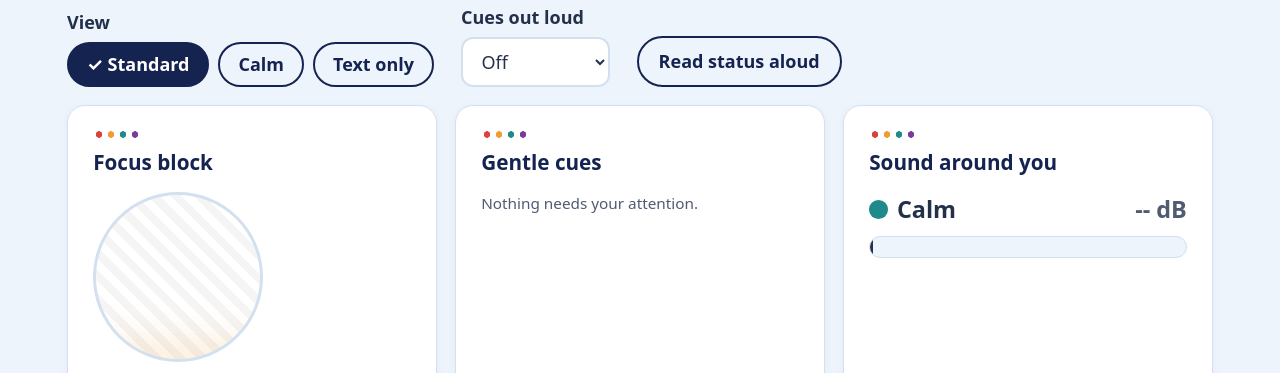
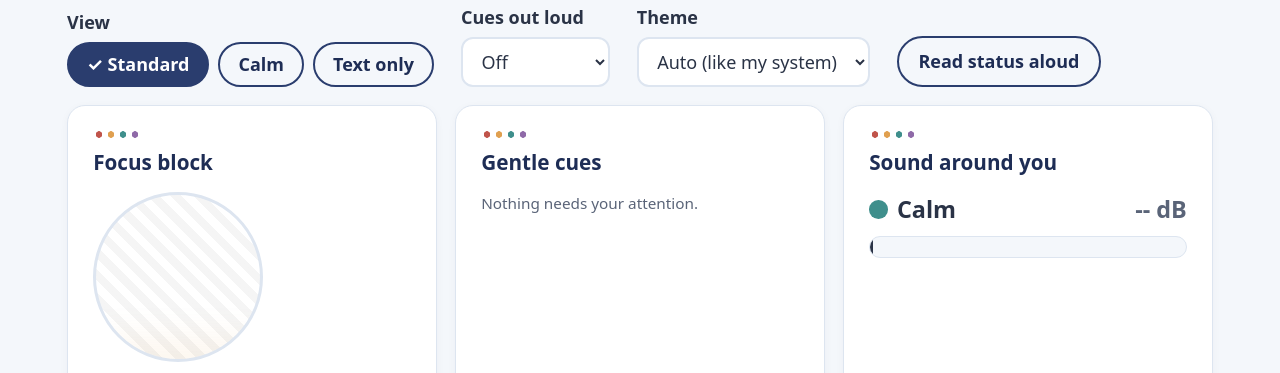
Before and after one commit to Sara-Timoteo/companheiro-foco, a plain HTML site: page dashboard/static/index.html in a window 1280 px wide. Shown: the part 75-448 px from the top of the page. Drawn offline with Linux system fonts and the light colour scheme; no server answers.

Commit message:
Softer palette and light/dark/auto theme picker

```diff
--- a/dashboard/static/app.js
+++ b/dashboard/static/app.js
@@ -296,11 +296,13 @@ saveRecord();
 
 // view and sound preferences (only how the page looks, kept in this browser)
 const PREFS_KEY = "focus-companion.prefs";
-let prefs = { view: "standard", sound: "off" };
+let prefs = { view: "standard", sound: "off", theme: "auto" };
 try { prefs = { ...prefs, ...JSON.parse(localStorage.getItem(PREFS_KEY)) }; } catch { /* defaults */ }
 
 function applyPrefs() {
   document.body.dataset.view = prefs.view;
+  document.documentElement.dataset.theme = prefs.theme;
+  $("theme").value = prefs.theme;
   const radio = document.querySelector(`input[name="view"][value="${prefs.view}"]`);
   if (radio) radio.checked = true;
   $("sound").value = prefs.sound;
@@ -314,6 +316,7 @@ $("sound").addEventListener("change", (e) => {
   if (prefs.sound === "chime") chime("transition");
   if (prefs.sound === "voice") speak("Cues will be read aloud.");
 });
+$("theme").addEventListener("change", (e) => { prefs.theme = e.target.value; applyPrefs(); drawSpark(); });
 $("btn-read").addEventListener("click", () => speak(statusText()));
 applyPrefs();
 
--- a/dashboard/static/index.html
+++ b/dashboard/static/index.html
@@ -33,6 +33,14 @@
         <option value="off">Off</option>
         <option value="chime">Soft chime</option>
         <option value="voice">Read aloud</option>
+      </select>
+    </div>
+    <div class="field">
+      <label for="theme">Theme</label>
+      <select id="theme">
+        <option value="auto">Auto (like my system)</option>
+        <option value="light">Light</option>
+        <option value="dark">Dark</option>
       </select>
     </div>
     <button type="button" id="btn-read">Read status aloud</button>
--- a/dashboard/static/style.css
+++ b/dashboard/static/style.css
@@ -1,16 +1,25 @@
 :root {
-  /* navy + four dot colours (red, orange, teal, purple) */
-  --bg: #edf4fc; --card: #ffffff; --text: #23304a; --heading: #14234f; --muted: #4f5b70;
-  --line: #d3e0f0; --accent: #14234f; --on-accent: #ffffff;
-  --red: #d9433a; --orange: #f29b30; --teal: #1f8a8a; --purple: #7a3c9a;
-  --light: #f29b30; --light-top: #f9c97a; --light-glow: rgba(242,155,48,.35);
-  --calm: var(--teal); --loud: var(--red); --focus-ring: #7a3c9a;
+  /* soft navy with four muted dot colours */
+  --bg: #f4f7fb; --card: #ffffff; --text: #2a3346; --heading: #1e2d55; --muted: #5a6478;
+  --line: #dde5f0; --accent: #2a3d6e; --on-accent: #ffffff;
+  --red: #c0544b; --orange: #e0a050; --teal: #3f8f8c; --purple: #8f6aa8;
+  --light: #e8ad5f; --light-top: #f6d9a8; --light-glow: rgba(232,173,95,.22);
+  --calm: var(--teal); --loud: var(--red); --focus-ring: #8f6aa8;
   font-size: 112.5%;
 }
+html[data-theme="dark"] {
+  --bg: #141b2b; --card: #1c2539; --text: #e3e8f1; --heading: #f2f5fa; --muted: #a9b3c5;
+  --line: #2e3a52; --accent: #c9d6f0; --on-accent: #1c2539;
+  --red: #e39a92; --orange: #e8b878; --teal: #7cc4c0; --purple: #b79bd0;
+  --light: #e2ad66; --light-top: #f0cf9c; --light-glow: rgba(226,173,102,.15); --focus-ring: #b79bd0;
+}
 @media (prefers-color-scheme: dark) {
-  :root { --bg: #0e1830; --card: #16234a; --text: #e8eef8; --heading: #ffffff; --muted: #b3c0d6;
-          --line: #2c3d66; --accent: #f9c97a; --on-accent: #14234f;
-          --red: #ff8a7f; --teal: #5fd0cf; --purple: #c89be0; --focus-ring: #c89be0; }
+  html[data-theme="auto"] {
+    --bg: #141b2b; --card: #1c2539; --text: #e3e8f1; --heading: #f2f5fa; --muted: #a9b3c5;
+    --line: #2e3a52; --accent: #c9d6f0; --on-accent: #1c2539;
+    --red: #e39a92; --orange: #e8b878; --teal: #7cc4c0; --purple: #b79bd0;
+    --light: #e2ad66; --light-top: #f0cf9c; --light-glow: rgba(226,173,102,.15); --focus-ring: #b79bd0;
+  }
 }
 * { box-sizing: border-box; }
 body { margin: 0; background: var(--bg); color: var(--text);
@@ -30,7 +39,7 @@ h2::before { content: ""; display: block; width: 46px; height: 7px; margin-botto
 main { display: grid; gap: 1rem; padding: 0 1.5rem 1.5rem;
        grid-template-columns: repeat(auto-fit, minmax(320px, 1fr)); max-width: 1200px; margin: 0 auto; }
 .card { background: var(--card); border: 1px solid var(--line); border-radius: 18px; padding: 1.4rem;
-        box-shadow: 0 2px 10px rgba(20,35,79,.05); }
+        box-shadow: 0 2px 8px rgba(30,45,85,.04); }
 .focus { grid-row: span 2; }
 .pill { margin: 0; display: inline-flex; gap: .4rem; align-items: center; border: 1px solid var(--line);
         border-radius: 999px; padding: .25rem .75rem; font-size: .85rem; background: var(--card); }
@@ -116,7 +125,7 @@ th, td { overflow-wrap: anywhere; text-align: left; padding: .35rem .3rem; borde
 .calm-note { display: none; }
 
 /* calm view: fewer things on screen, softer colours, nothing moves */
-body[data-view="calm"] { --light: #f0c48a; --light-top: #f0c48a; --light-glow: transparent; --loud: #a8615a; }
+body[data-view="calm"] { --light-top: var(--light); --light-glow: transparent; }
 body[data-view="calm"] h2::before { display: none; }
 body[data-view="calm"] .noise,
 body[data-view="calm"] .settings,
```
